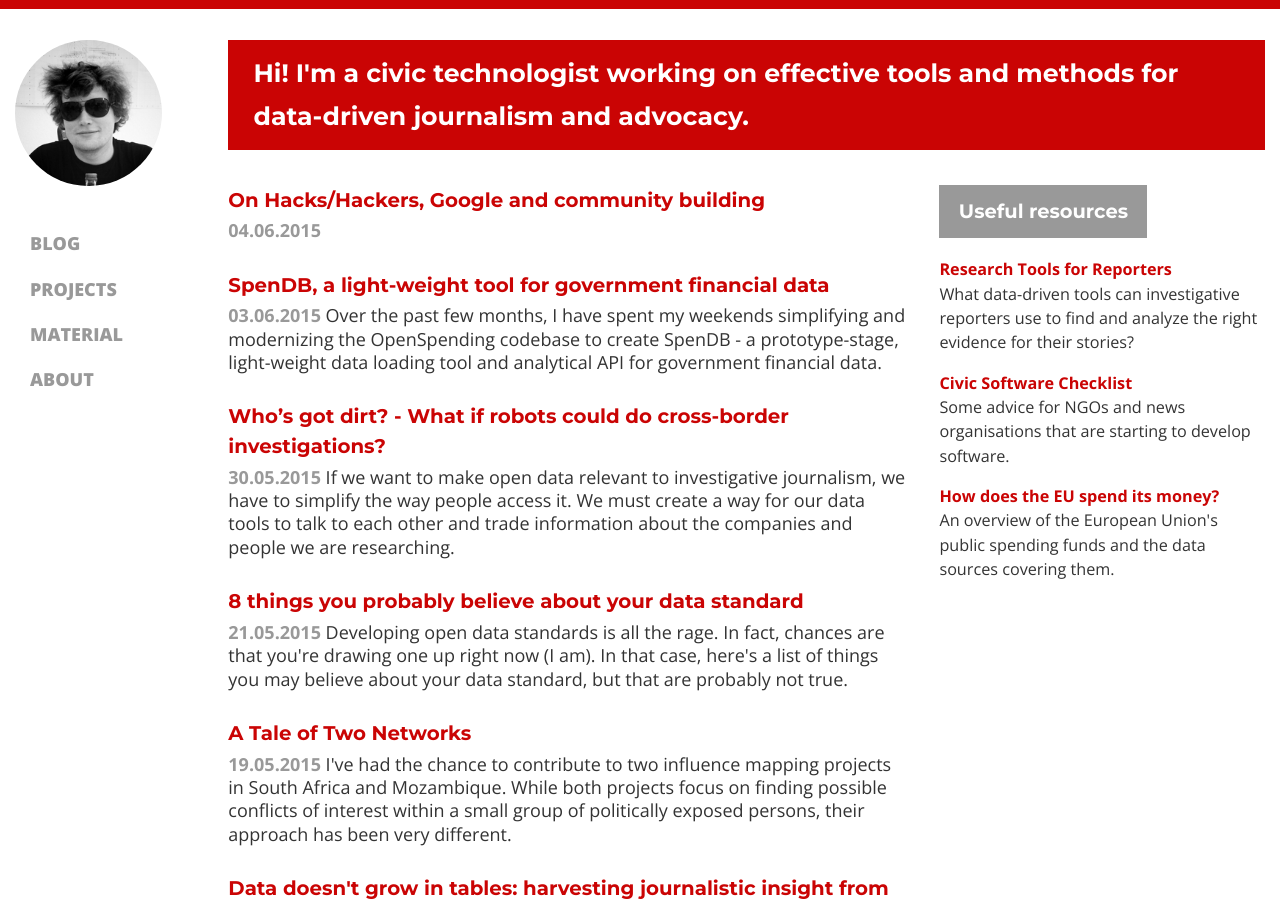
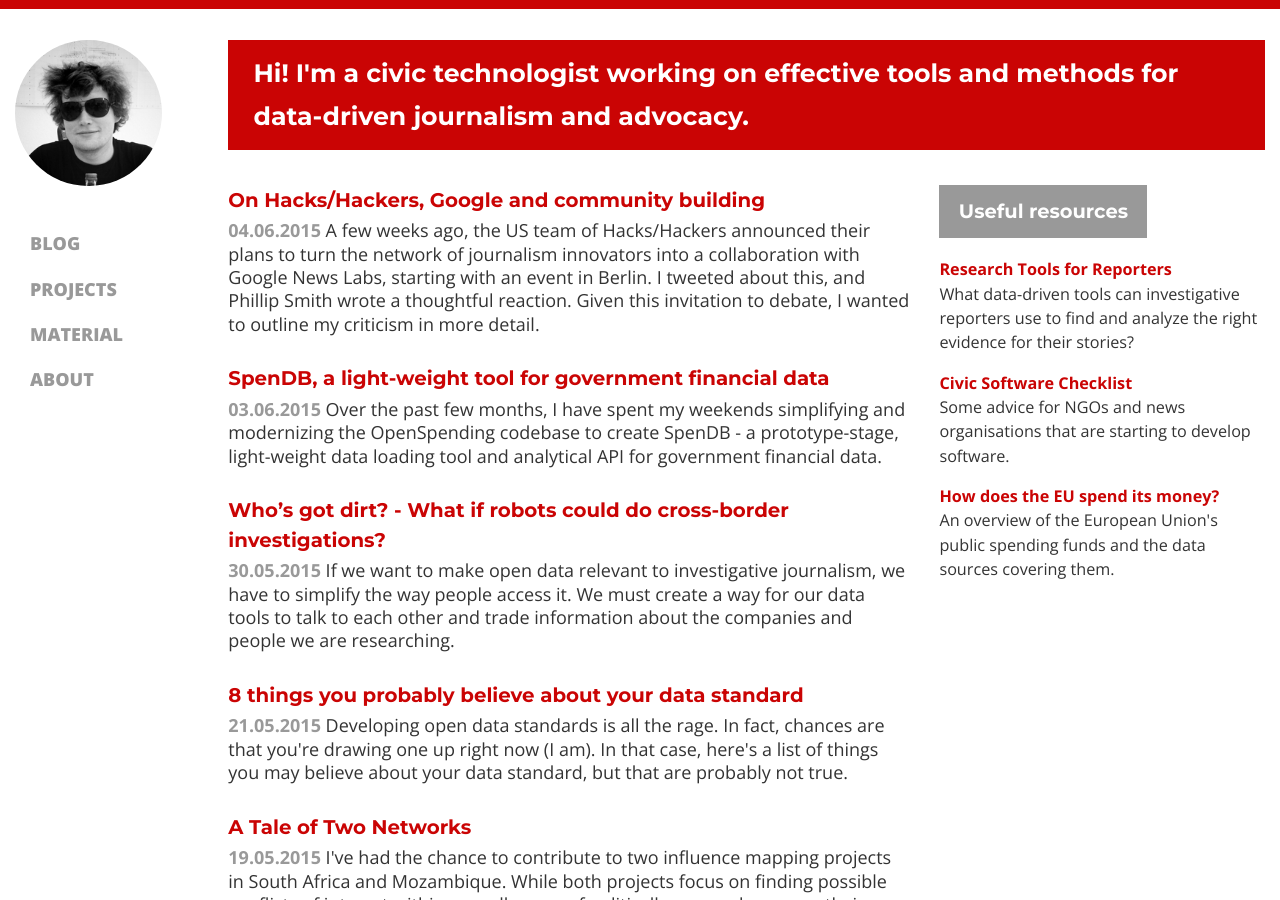
Before and after one commit to pudo/pudo.org, a Jekyll site: the page built from index.html, in a window 1280 px wide and 900 px high. Built offline with Jekyll 4.4.1, drawn with Linux system fonts in a browser that asks for light colours; nearby versions of some CDN libraries; Markdown is read by kramdown in place of the engine named in the settings; the list of posts is cut into pages by our own code.

Commit message:
description

```diff
--- a/blog/_posts/2015-06-04-hacks-hackers.md
+++ b/blog/_posts/2015-06-04-hacks-hackers.md
@@ -4,7 +4,7 @@ title: "On Hacks/Hackers, Google and community building"
 author: Friedrich Lindenberg
 opennews: false
 description: >
-
+  A few weeks ago, the US team of Hacks/Hackers announced their plans to turn the network of journalism innovators into a collaboration with Google News Labs, starting with an event in Berlin. I tweeted about this, and Phillip Smith wrote a thoughtful reaction. Given this invitation to debate, I wanted to outline my criticism in more detail.
 ---
 
 *A few weeks ago, the US team of Hacks/Hackers [announced their plans](http://www.poynter.org/news/mediawire/346061/hackshackers-and-the-news-lab-at-google-team-up/) to turn the network of journalism innovators into a collaboration with Google News Labs, starting with an event in Berlin. I [tweeted about this](https://twitter.com/pudo/status/601405937560203264), and today, Phillip Smith wrote a thoughtful reaction titled [What is Hacks/Hackers?](http://phillipadsmith.com/2015/06/what-is-hacks-hackers.html) Given this invitation to debate, I wanted to outline my criticism in more detail, too.*
```
